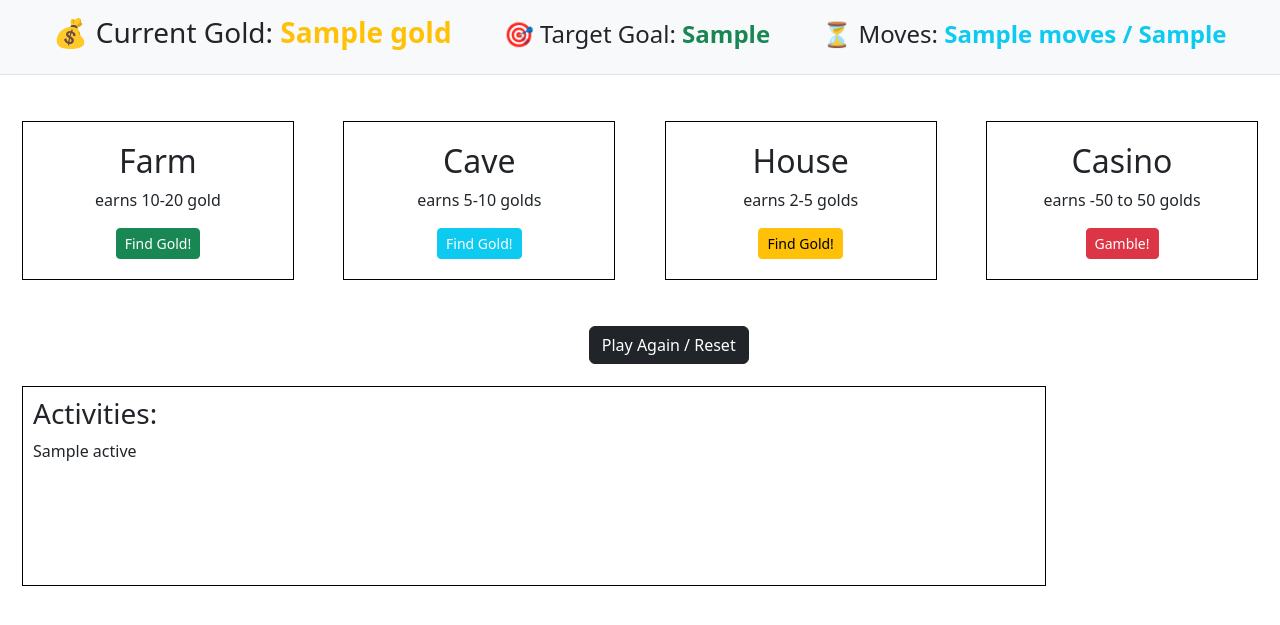
After one commit to DaniaDI/python, a Django app: template django/django_fundamentals/ninjaGold/gold_app/templates/game.html in a window 1280 px wide. The commit adds this page. Shown: the top 625 px of the page. Run offline with Django 5.2, Linux system fonts and the light colour scheme; the template is opened without the code that fills it: most values are stand-ins (such as "Sample title", 1, 10 or a date in 2020).

Commit message:
dj-ninja-gold

```diff
--- /dev/null
+++ b/django/django_fundamentals/ninjaGold/gold_app/templates/game.html
@@ -0,0 +1,101 @@
+<!DOCTYPE html>
+<html lang="en">
+<head>
+    <meta charset="UTF-8">
+    <meta name="viewport" content="width=device-width, initial-scale=1.0">
+
+    <title>Ninja Money</title>
+    <link href="https://cdn.jsdelivr.net/npm/bootstrap@5.3.3/dist/css/bootstrap.min.css" rel="stylesheet">
+
+    <style>
+    .contanier {
+        display: flex;
+        justify-content: space-between;
+        padding: 22px;
+    }
+
+    .box {
+        border: 1px solid black;
+        padding: 20px;
+        width: 22%;
+        text-align: center;
+    }
+    .gold{
+        text-align: center;
+        margin-top: 20px;
+    }
+    .btn{
+        margin-left:46%;
+        margin-bottom: 22px;
+    }
+    .activite{
+        margin-left: 22px;
+    }
+    </style>
+</head>
+<body>
+
+    <div class="text-center bg-light p-3 border-bottom mb-4">
+        <h3 class="d-inline-block mx-4">💰 Current Gold: <span class="text-warning fw-bold">{{ gold }}</span></h3>
+        <h4 class="d-inline-block mx-4">🎯 Target Goal: <span class="text-success fw-bold">{{ target_gold }}</span></h4>
+        <h4 class="d-inline-block mx-4">⏳ Moves: <span class="text-info fw-bold">{{ moves }} / {{ max_moves }}</span></h4>
+    </div>
+
+    {% if game_over %}
+        <div class="alert alert-dark text-center m-4 p-4 shadow-sm">
+            <h2 class="fw-bold">{{ result }}</h2>
+            <p class="text-muted">Click the button below to start a new adventure with new rules!</p>
+        </div>
+    {% else %}
+        <div class="contanier">
+            <div class="box">
+                <h2>Farm</h2>
+                <p>earns 10-20 gold </p>
+                <form action="/process_money/farm/" method="post">
+                    {% csrf_token %}
+                    <input type="submit" class="btn btn-sm btn-success m-0" value="Find Gold!"/>
+                </form>
+            </div>
+
+            <div class="box">
+                <h2>Cave</h2>
+                <p>earns 5-10 golds</p>
+                <form action="/process_money/cave/" method="post">
+                    {% csrf_token %}
+                    <input type="submit" class="btn btn-sm btn-info text-white m-0" value="Find Gold!"/>
+                </form>
+            </div>
+
+            <div class="box">
+                <h2>House</h2>
+                <p>earns 2-5 golds</p>
+                <form action="/process_money/house/" method="post">
+                    {% csrf_token %}
+                    <input type="submit" class="btn btn-sm btn-warning m-0" value="Find Gold!"/>
+                </form>
+            </div>
+
+            <div class="box">
+                <h2>Casino</h2>
+                <p>earns -50 to 50 golds</p>
+                <form action="/process_money/casino/" method="post">
+                    {% csrf_token %}
+                    <input type="submit" class="btn btn-sm btn-danger m-0" value="Gamble!"/>
+                </form>
+            </div>
+        </div>
+    {% endif %}
+
+    <a href="/restart/" class="btn btn-dark mt-4">Play Again / Reset</a>
+
+    <div class="activite" style="height:200px; width:80%; overflow:auto; border:1px solid black; padding:10px;">
+        <h3>Activities:</h3>
+        {% for active in activities reversed %}
+            {{ active | safe }}
+        {% empty %}
+            <p class="text-muted">No activities recorded yet.</p>
+        {% endfor %}
+    </div>
+
+</body>
+</html>
--- a/django/django_fundamentals/ninjaGold/gold_app/urls.py
+++ b/django/django_fundamentals/ninjaGold/gold_app/urls.py
@@ -4,7 +4,7 @@ from . import views
 urlpatterns = [
 
     path('', views.index, name='index'),
-    path('process_money/', views.process_money, name='process_money'),
+    path('process_money/<str:building>/', views.process_money, name='process_money'),
     path('restart/', views.restart, name='restart'),
 
 ]
```
Also changed, not shown: django/django_fundamentals/ninjaGold/gold_app/templates/index.html (+22 -9 lines), django/django_fundamentals/ninjaGold/gold_app/templates/setup.html (added, +35 -0 lines), django/django_fundamentals/ninjaGold/gold_app/views.py (+57 -14 lines), django/django_fundamentals/ninjaGold/README.MD (added), django/django_fundamentals/ninjaGold/db.sqlite3.
